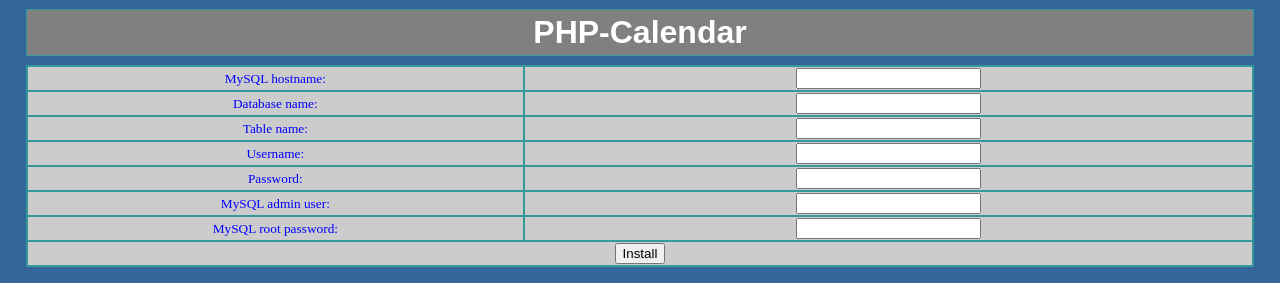
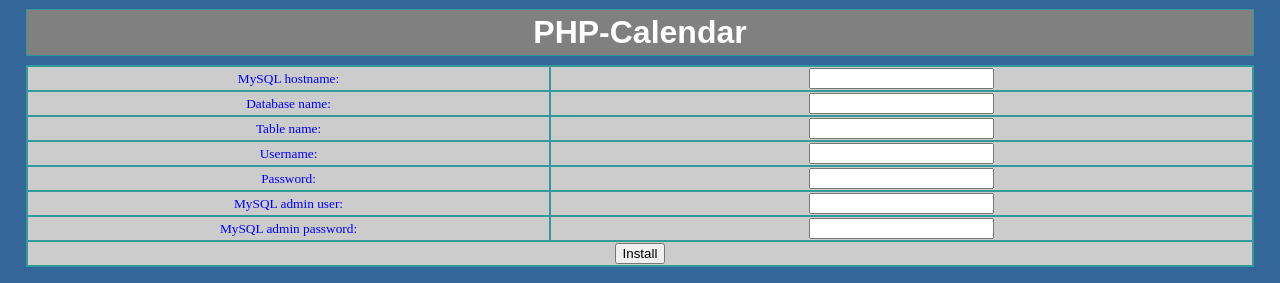
Before and after one commit to sproctor/php-calendar, a PHP site: page /install.php in a window 1280 px wide. Shown: the top 283 px of the page. Run offline with PHP 8.4, Linux system fonts and the light colour scheme; data that the repository does not hold is empty; a stand-in replaces the project's code that opens the database connection.

Commit message:
changes to make installation clearer

```diff
--- a/php-calendar/install.php
+++ b/php-calendar/install.php
@@ -39,7 +39,7 @@ if(empty($action)) {
     <td>MySQL admin user:</td>
     <td><input type=\"text\" name=\"admin_username\"></td>
   <tr>
-    <td>MySQL root password:</td>
+    <td>MySQL admin password:</td>
     <td><input type=\"password\" name=\"admin_passwd\"></td>
   </tr>
   <tr>
```
Also changed, not shown: 1 other file.
